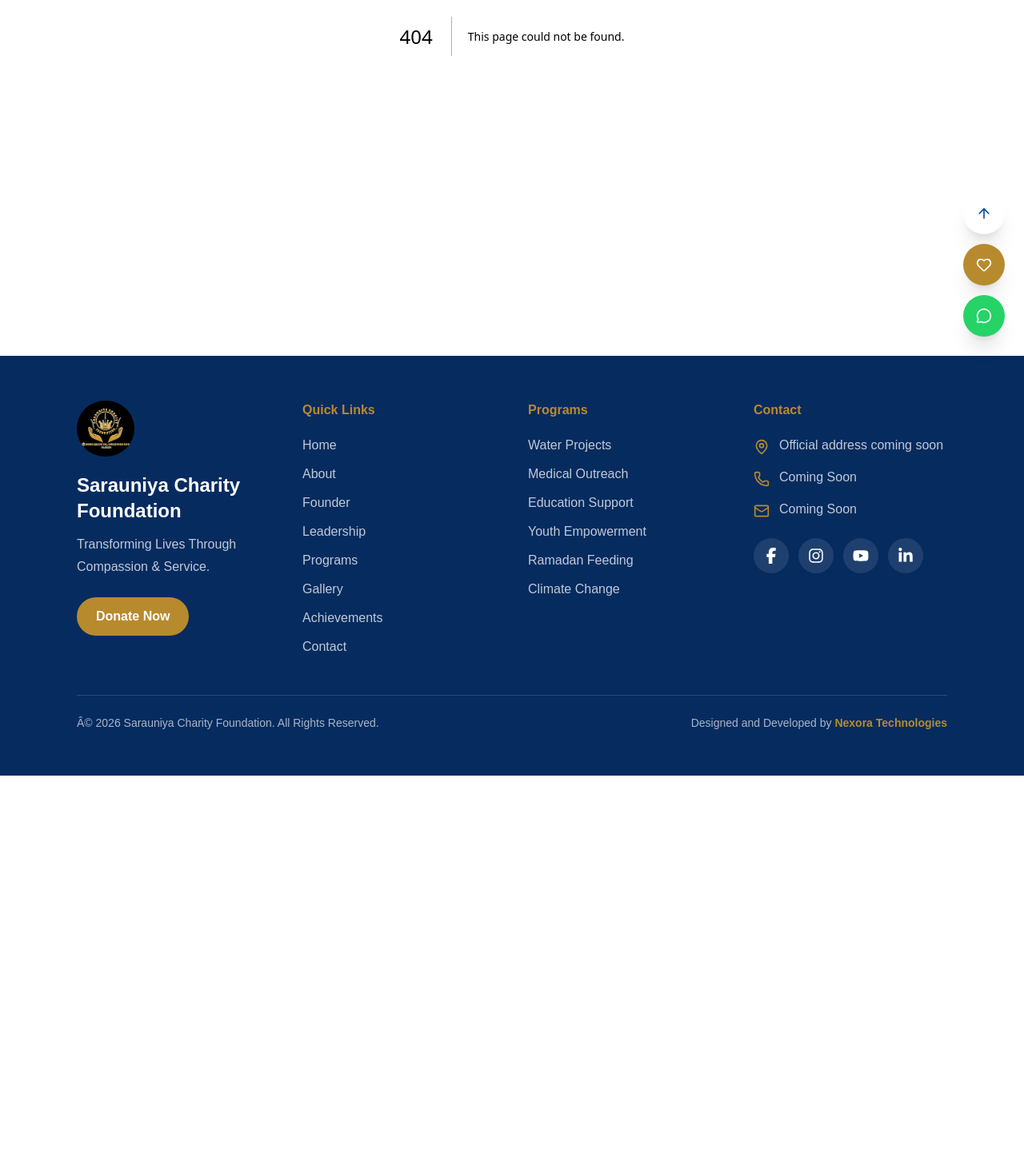
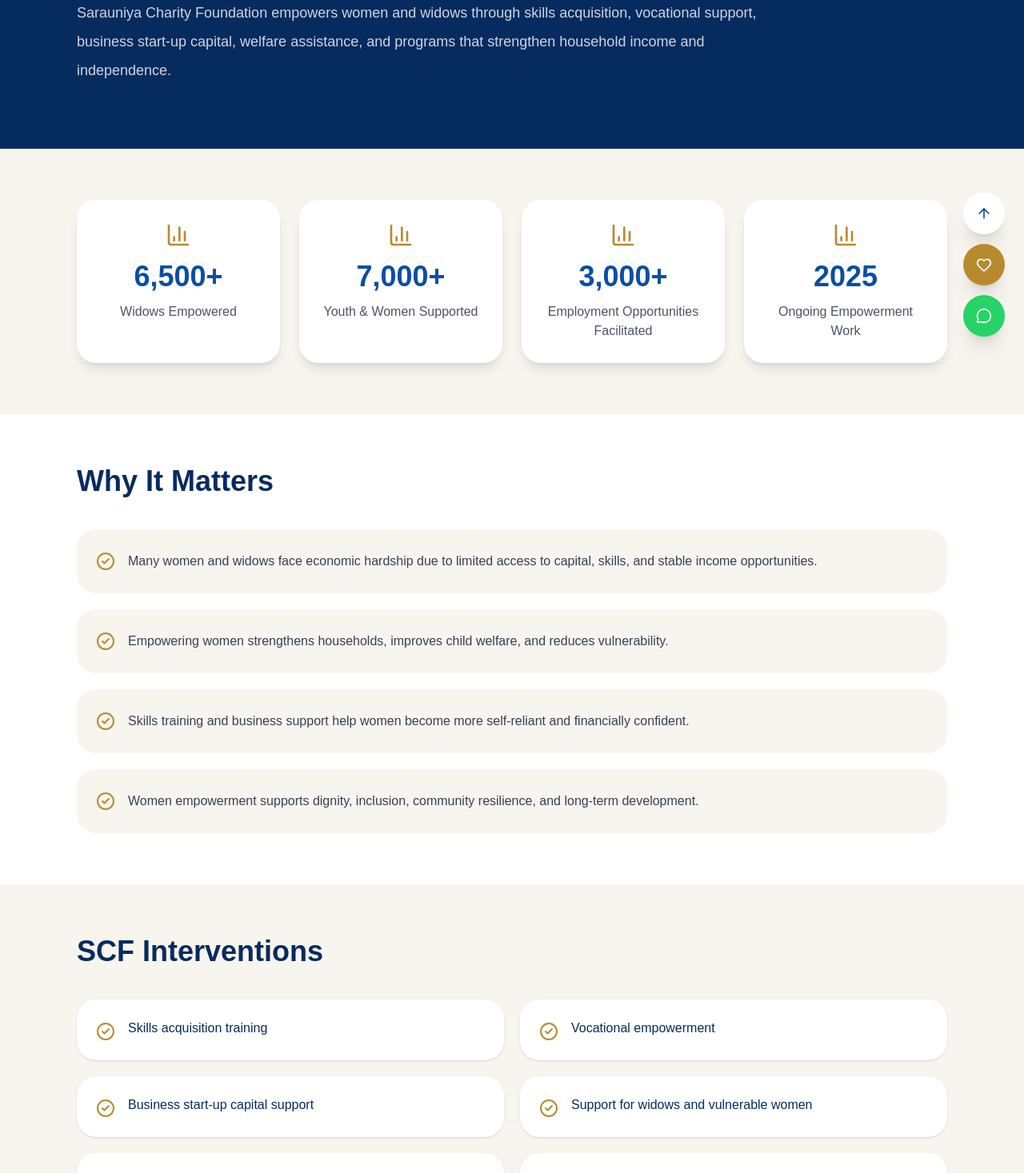
Before and after one commit to YUSUFUMARWALI/sarauniya-foundation, a Next.js app: page /programs/women-empowerment in a window 1280 px wide. Before the commit this address had no page. Shown: the part 355-1822 px from the top of the page at 80% size. Before the commit the page ends 1325 px from the top, so only its background shows below. Built offline with nearby package versions, Linux system fonts and the light colour scheme.

Commit message:
Add women empowerment program page

```diff
--- /dev/null
+++ b/app/programs/women-empowerment/page.tsx
@@ -0,0 +1,6 @@
+import ProgramPage from "@/components/programs/ProgramPage";
+import { womenProgram } from "@/data/women";
+
+export default function WomenEmpowermentPage() {
+  return <ProgramPage program={womenProgram} />;
+}
--- /dev/null
+++ b/data/women.ts
@@ -0,0 +1,41 @@
+export const womenProgram = {
+  title: "Women Empowerment",
+  subtitle: "Supporting Women with Skills, Capital and Dignity",
+  description:
+    "Sarauniya Charity Foundation empowers women and widows through skills acquisition, vocational support, business start-up capital, welfare assistance, and programs that strengthen household income and independence.",
+  reportHref: "",
+  sdgs: ["SDG 1", "SDG 5", "SDG 8", "SDG 10"],
+
+  stats: [
+    ["6,500+", "Widows Empowered"],
+    ["7,000+", "Youth & Women Supported"],
+    ["3,000+", "Employment Opportunities Facilitated"],
+    ["2025", "Ongoing Empowerment Work"],
+  ],
+
+  whyItMatters: [
+    "Many women and widows face economic hardship due to limited access to capital, skills, and stable income opportunities.",
+    "Empowering women strengthens households, improves child welfare, and reduces vulnerability.",
+    "Skills training and business support help women become more self-reliant and financially confident.",
+    "Women empowerment supports dignity, inclusion, community resilience, and long-term development.",
+  ],
+
+  interventions: [
+    "Skills acquisition training",
+    "Vocational empowerment",
+    "Business start-up capital support",
+    "Support for widows and vulnerable women",
+    "Small business encouragement",
+    "Community-based empowerment activities",
+    "Welfare assistance",
+    "Partnership support for sustainable livelihoods",
+  ],
+
+  impact: [
+    "Improved household income",
+    "Stronger financial independence for women",
+    "Reduced vulnerability among widows",
+    "Improved community participation",
+    "Support for sustainable livelihoods",
+  ],
+};
```
